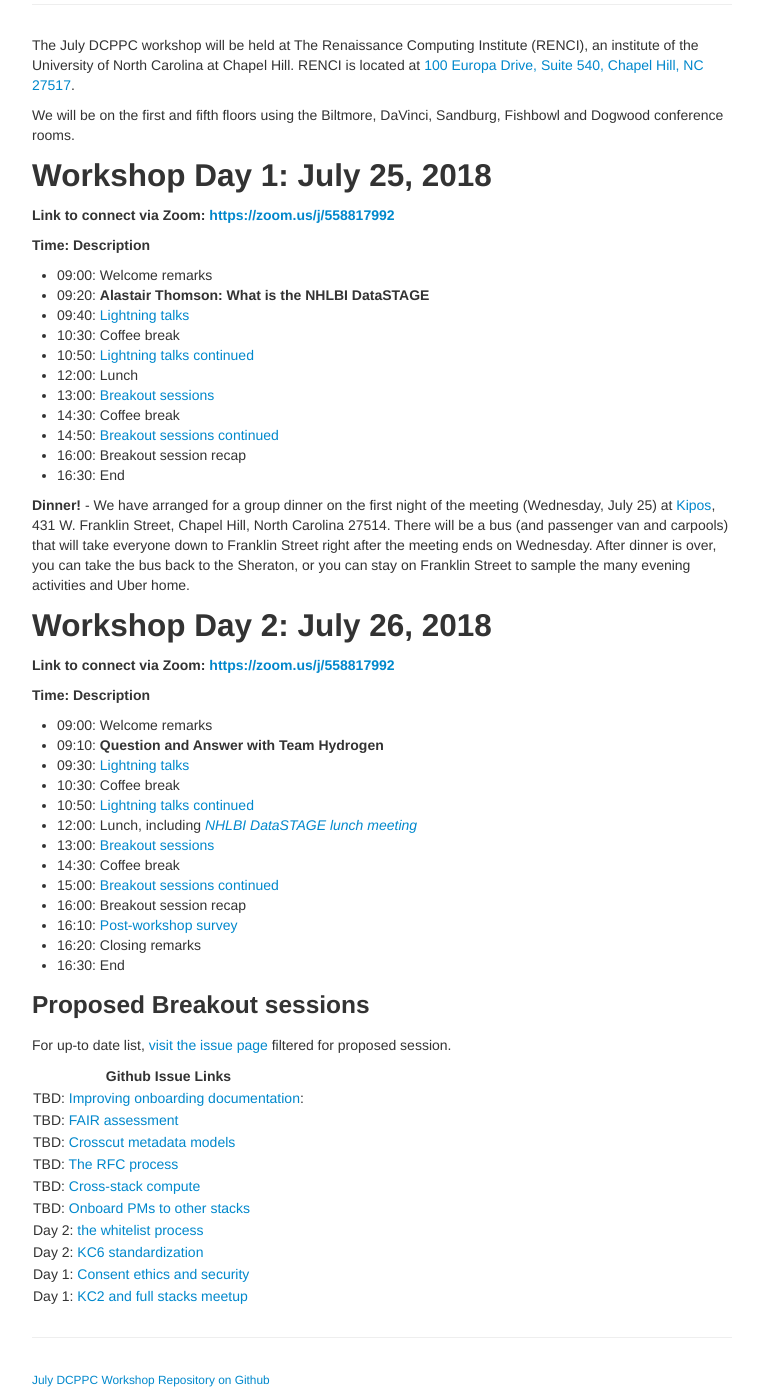
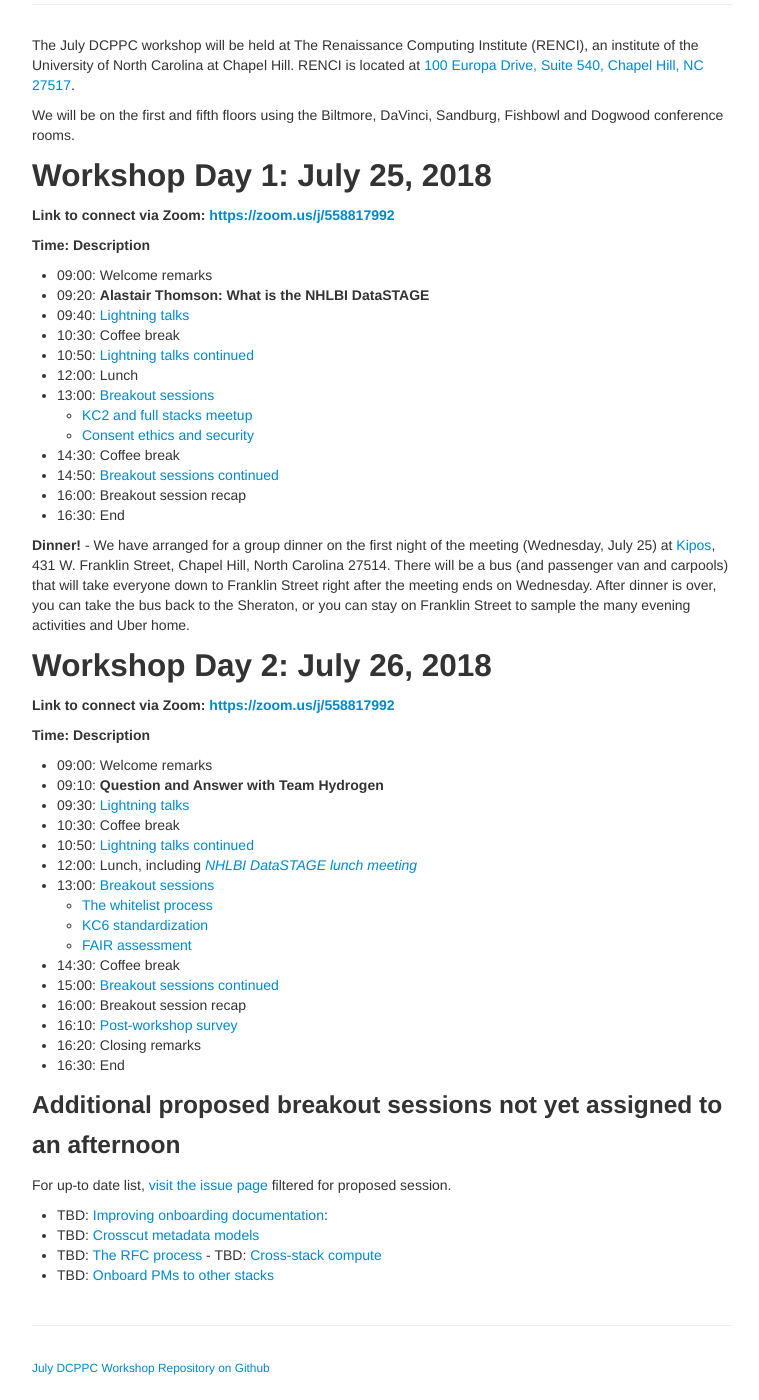
Before and after one commit to dcppc/2018-july-workshop, a Jekyll site: the page built from docs/agenda.md, in a window 1280 px wide and 1400 px high, scrolled down 117 px. Shown: the whole window, without its empty margins (258-1017 px from the left). Built offline with Jekyll 4.4.1, drawn with Linux system fonts in a browser that asks for light colours.

Commit message:
incorporating breakout groups

```diff
--- a/docs/agenda.md
+++ b/docs/agenda.md
@@ -48,19 +53,11 @@ We will be on the first and fifth floors using the Biltmore, DaVinci, Sandburg,
 - 16:20: Closing remarks
 - 16:30: End
 
-### Proposed Breakout sessions
+### Additional proposed breakout sessions not yet assigned to an afternoon
 
 For up-to date list, [visit the issue page](https://github.com/dcppc/2018-july-workshop/issues?q=is%3Aissue+is%3Aopen+label%3A%22proposed+session%22) filtered for proposed session.
 
-| Github Issue Links |
-| ------------------ |
-| TBD: [Improving onboarding documentation](https://github.com/dcppc/2018-july-workshop/issues/20):
-| TBD: [FAIR assessment](https://github.com/dcppc/2018-july-workshop/issues/19) |
-| TBD: [Crosscut metadata models](https://github.com/dcppc/2018-july-workshop/issues/18) |
-| TBD: [The RFC process](https://github.com/dcppc/2018-july-workshop/issues/16) |
-| TBD: [Cross-stack compute](https://github.com/dcppc/2018-july-workshop/issues/14) |
-| TBD: [Onboard PMs to other stacks](https://github.com/dcppc/2018-july-workshop/issues/12) |
-| Day 2: [the whitelist process](https://github.com/dcppc/2018-july-workshop/issues/17) |
-| Day 2: [KC6 standardization](https://github.com/dcppc/2018-july-workshop/issues/7) |
-| Day 1: [Consent ethics and security](https://github.com/dcppc/2018-july-workshop/issues/8) |
-| Day 1: [KC2 and full stacks meetup](https://github.com/dcppc/2018-july-workshop/issues/6) |
+- TBD: [Improving onboarding documentation](https://github.com/dcppc/2018-july-workshop/issues/20):
+- TBD: [Crosscut metadata models](https://github.com/dcppc/2018-july-workshop/issues/18)
+- TBD: [The RFC process](https://github.com/dcppc/2018-july-workshop/issues/16) - TBD: [Cross-stack compute](https://github.com/dcppc/2018-july-workshop/issues/14)
+- TBD: [Onboard PMs to other stacks](https://github.com/dcppc/2018-july-workshop/issues/12)
```
Also changed, not shown: other parts of docs/agenda.md (+5 -0 lines).
